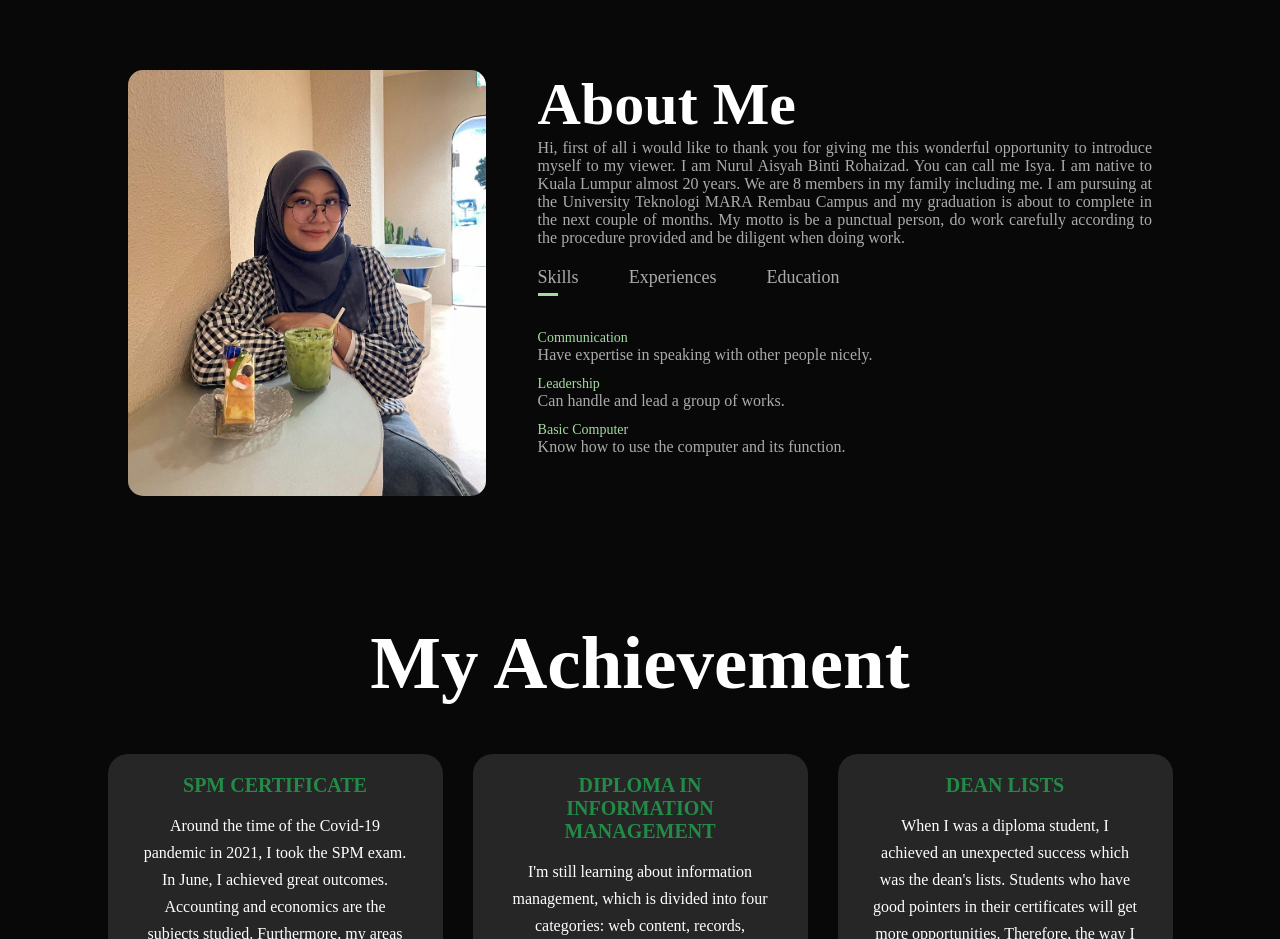
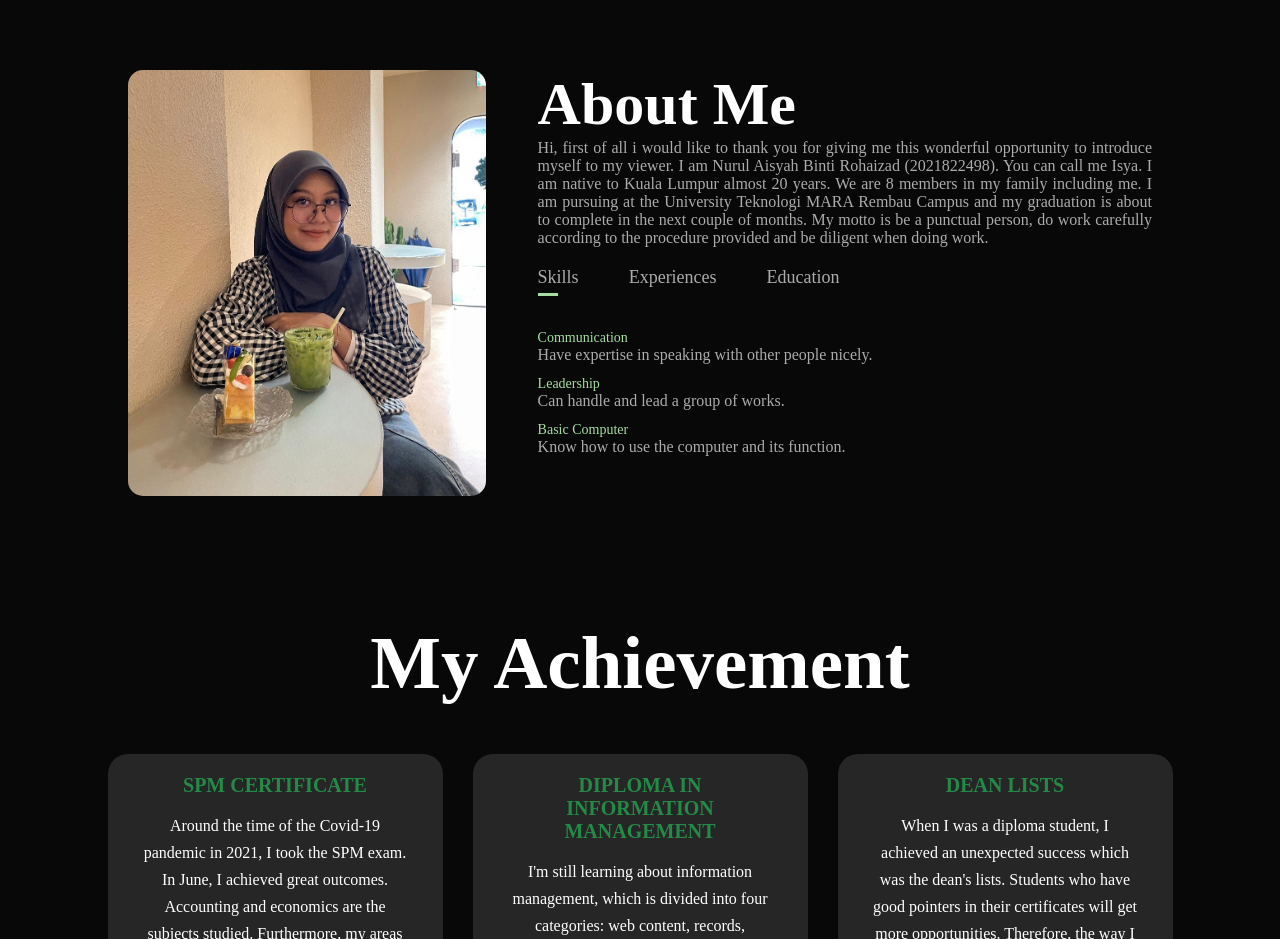
Before and after one commit to Echarhz/imd311-personal-website, a plain HTML site: page index.html in a window 1280 px wide. Shown: the part 820-1759 px from the top of the page. Drawn offline with Linux system fonts and the light colour scheme.

Commit message:
Update index.html

```diff
--- a/index.html
+++ b/index.html
@@ -40,7 +40,7 @@
 				<h1 class="sub-title">About Me</h1>
 				<p align="justify">Hi, first of all i would like to thank you for giving me
 				this wonderful opportunity to introduce myself to my viewer.
-				I am Nurul Aisyah Binti Rohaizad. You can call me Isya. I am
+				I am Nurul Aisyah Binti Rohaizad (2021822498). You can call me Isya. I am
 				native to Kuala Lumpur almost 20 years. We are 8 members in my family including me.
 				I am pursuing at the University Teknologi MARA Rembau Campus and my graduation is
 				about to complete in the next couple of months. My motto is be a punctual person,
@@ -187,14 +187,6 @@
 	</div>
 </div>
 
-
-
-
-
-
-
-
-
 <script>
 
 	var tablinks = document.getElementsByClassName("tab-links");
```
